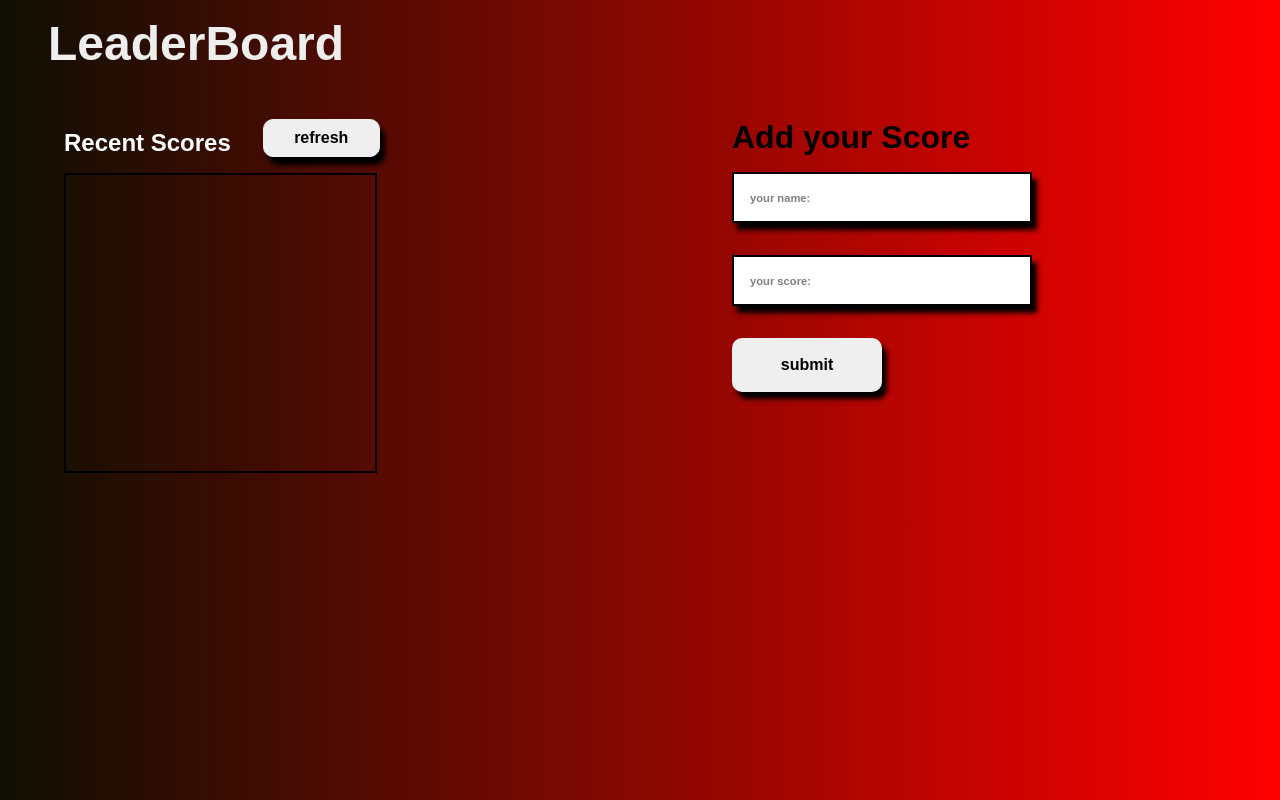
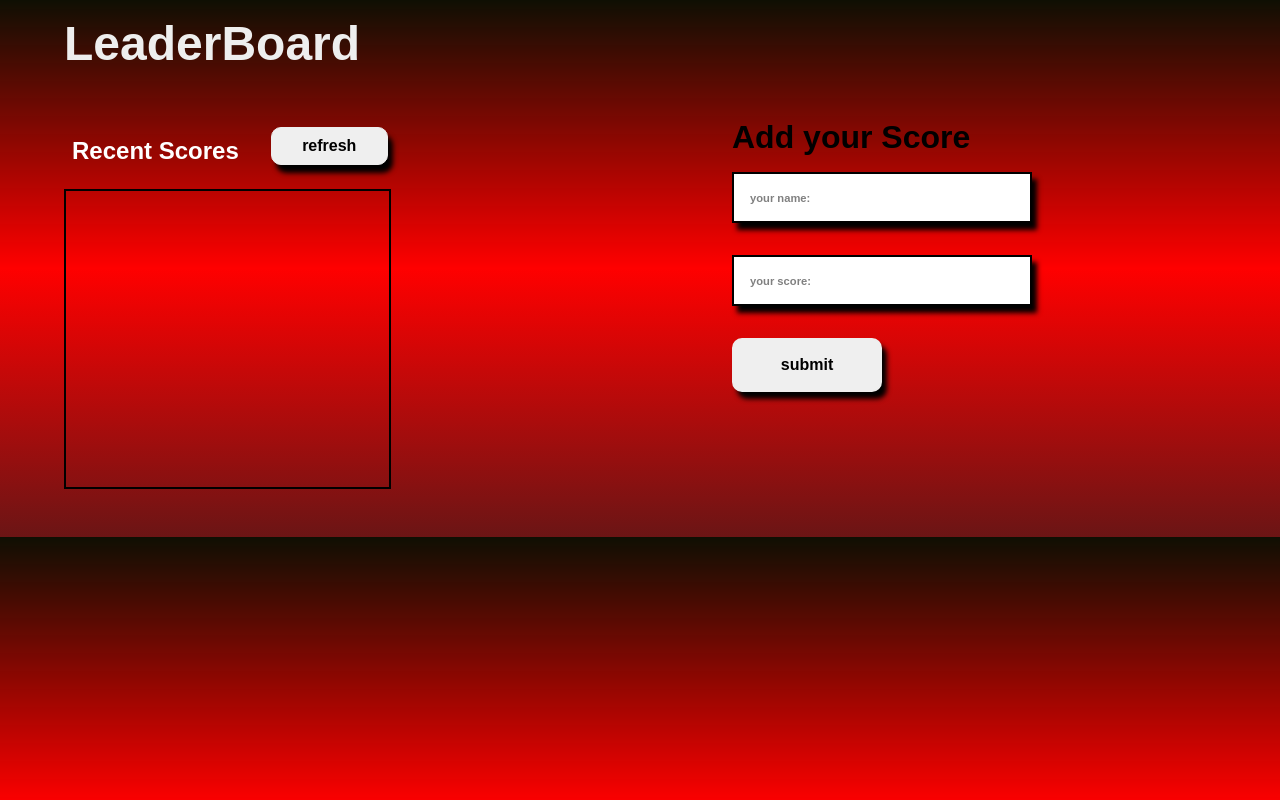
Before and after one commit to Arturgouveia1970/leaderboard, a website built with webpack: page src/index.html in a window 1280 px wide. Built offline with nearby package versions, Linux system fonts and the light colour scheme; a web font is replaced by a local one.

Commit message:
changed backgroud

```diff
--- a/src/styles.css
+++ b/src/styles.css
@@ -16,9 +16,10 @@ body {
   background-color: rgb(15, 15, 3);
   background-image:
     linear-gradient(
-      to right,
+      to bottom,
       rgba(255, 0, 0, 0),
-      rgba(255, 0, 0, 1)
+      rgba(255, 0, 0, 1),
+      rgb(107, 21, 21)
     );
 }
 
@@ -35,7 +36,7 @@ main {
 }
 
 .title {
-  margin-left: 2rem;
+  margin-left: 3rem;
   color: #eee;
 }
 
@@ -46,7 +47,7 @@ main {
 
 .recent-scores {
   display: flex;
-  margin: 1rem;
+  margin: 1.5rem;
 }
 
 .recent-scores h2 {
```
